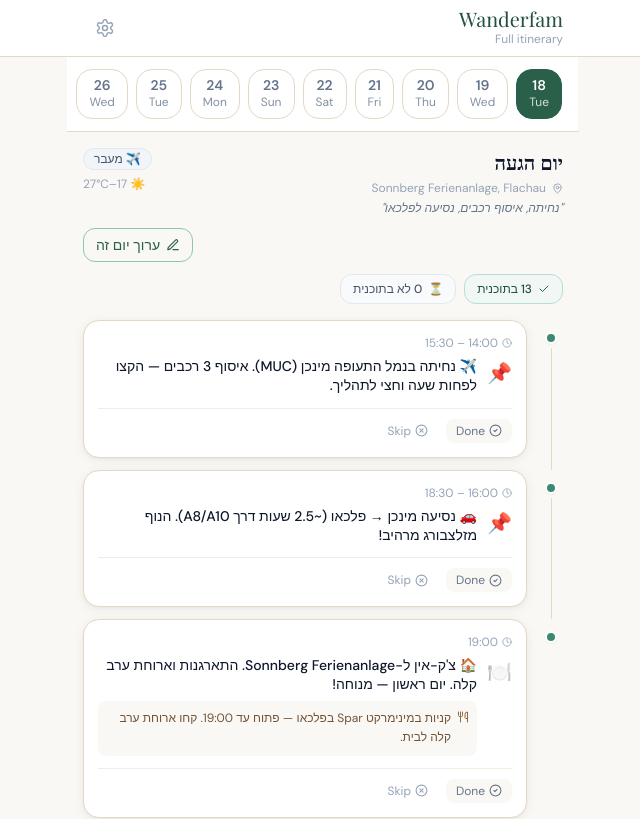
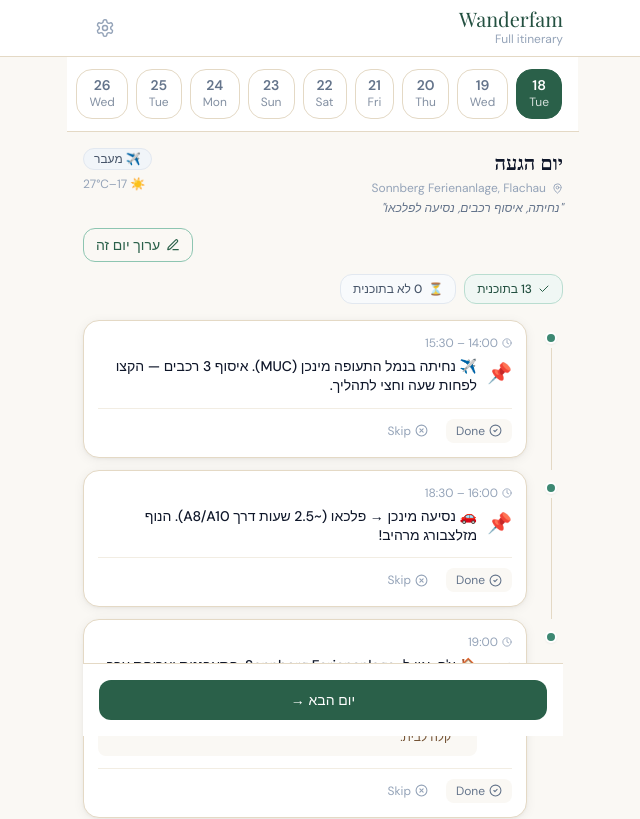
Before and after one commit to tomerbechavod/wanderfam, a Next.js app: page /trip/alps-bavaria-2026/itinerary in a window 1280 px wide. Shown: the top 819 px of the page, without its empty margins (317-957 px from the left). Built offline with nearby package versions, Linux system fonts and the light colour scheme; a web font is replaced by a local one.

Commit message:
Update ItineraryClient.tsx

```diff
--- a/src/components/trip/ItineraryClient.tsx
+++ b/src/components/trip/ItineraryClient.tsx
@@ -377,7 +377,7 @@ export default function ItineraryClient({ days, tripSlug, initialDayId }: Props)
           )}
 
           {/* Day nav */}
-          <div className="flex gap-3 mt-4 pb-2">
+          <div className="flex gap-3 p-4 bg-white border-t border-sand-200 sticky bottom-16 z-20">
             {localDays.findIndex((d) => d.id === activeDayId) > 0 && (
               <button onClick={() => {
                 const idx = localDays.findIndex((d) => d.id === activeDayId)
```
